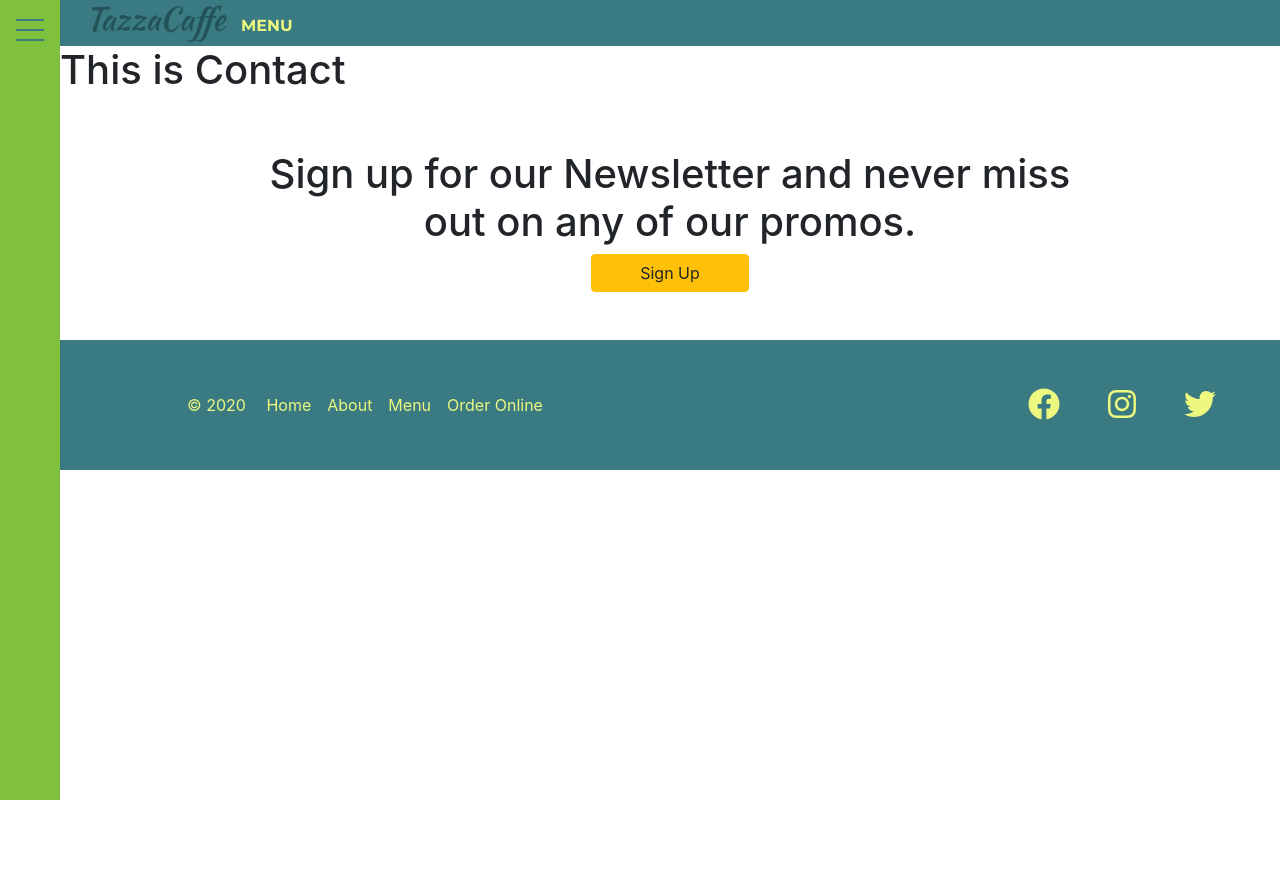
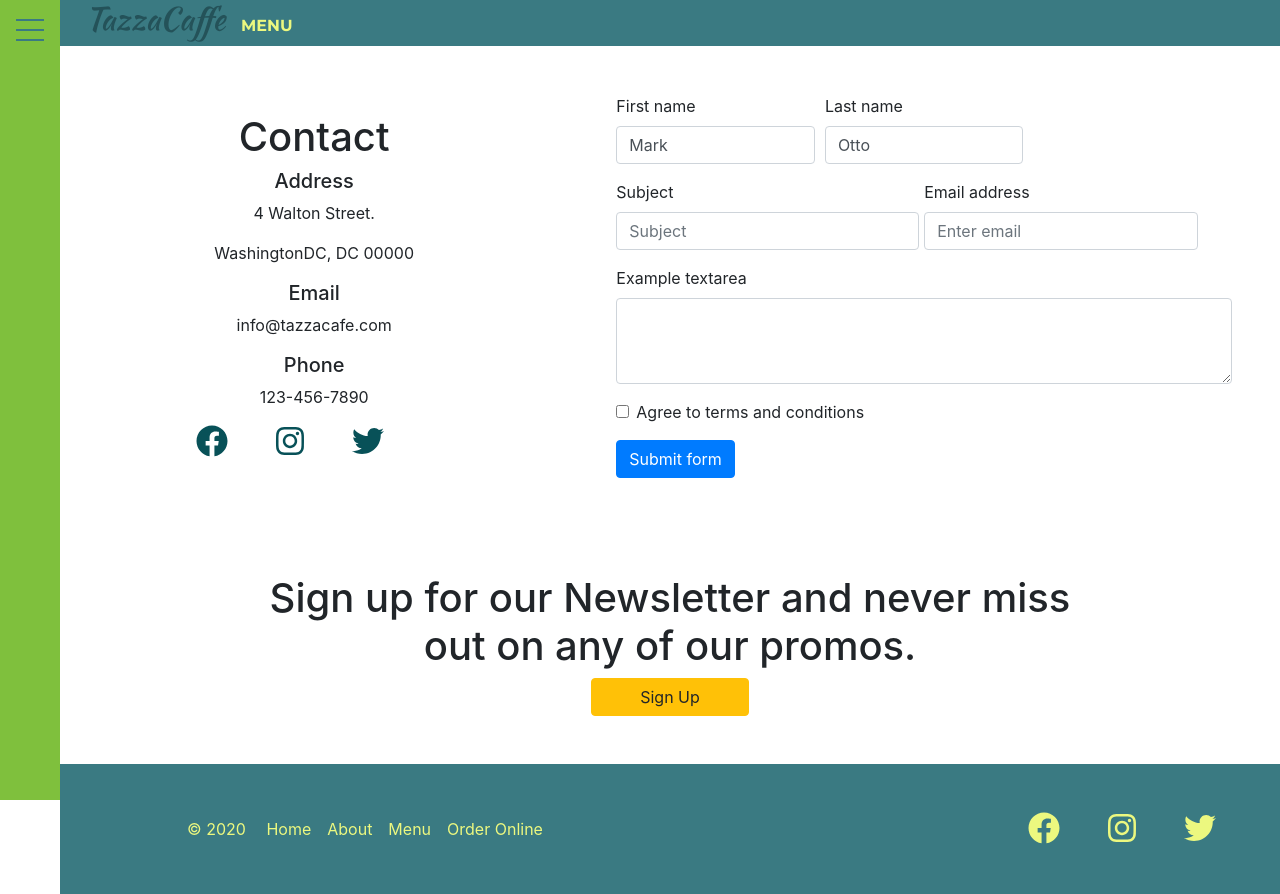
Before and after one commit to BrightonDube/TazzaCaffe, a Gatsby site: page /contact in a window 1280 px wide. Before the commit the page ends 800 px from the top, so only its background shows below. Built offline with nearby package versions, Linux system fonts and the light colour scheme; Gatsby itself is replaced by a stand-in of ours.

Commit message:
add dummy pages

```diff
--- a/src/pages/contact.js
+++ b/src/pages/contact.js
@@ -1,10 +1,86 @@
-import React from "react"
+import React, { useState } from "react"
 import Layout from "../components/Layout"
+import Social from "../components/Social"
+import { Row, Col, Form, Button } from "react-bootstrap"
 
 export default function Contact() {
+  const [validated, setValidated] = useState(false)
+  const handleSubmit = event => {
+    const form = event.currentTarget
+    if (form.checkValidity() === false) {
+      event.preventDefault()
+      event.stopPropagation()
+    }
+
+    setValidated(true)
+  }
   return (
     <Layout>
-      <h1>This is Contact</h1>
+      <Row className="no-gutters">
+        <Col className="col-12 col-sm-5 text-center align-self-center">
+          <h1>Contact</h1>
+          <h5>Address</h5>
+          <p>4 Walton Street.</p>
+          <p>WashingtonDC, DC 00000</p>
+          <h5>Email</h5>
+          <p>info@tazzacafe.com</p>
+          <h5>Phone</h5>
+          <p>123-456-7890</p>
+          <Social />
+        </Col>
+        <Col className="col-12 col-sm-7 align-self-center p-5">
+          <Form noValidate validated={validated} onSubmit={handleSubmit}>
+            <Form.Row>
+              <Form.Group as={Col} md="4" controlId="validationCustom01">
+                <Form.Label>First name</Form.Label>
+                <Form.Control
+                  required
+                  type="text"
+                  placeholder="First name"
+                  defaultValue="Mark"
+                />
+                <Form.Control.Feedback>Looks good!</Form.Control.Feedback>
+              </Form.Group>
+              <Form.Group as={Col} md="4" controlId="validationCustom02">
+                <Form.Label>Last name</Form.Label>
+                <Form.Control
+                  required
+                  type="text"
+                  placeholder="Last name"
+                  defaultValue="Otto"
+                />
+                <Form.Control.Feedback>Looks good!</Form.Control.Feedback>
+              </Form.Group>
+            </Form.Row>
+            <Form.Row>
+              <Form.Group as={Col} md="6" controlId="validationCustom03">
+                <Form.Label>Subject</Form.Label>
+                <Form.Control type="text" placeholder="Subject" required />
+                <Form.Control.Feedback>Looks Good!</Form.Control.Feedback>
+              </Form.Group>
+              <Form.Group controlId="formGroupEmail">
+                <Form.Label>Email address</Form.Label>
+                <Form.Control type="email" placeholder="Enter email" required />
+                <Form.Control.Feedback type="invalid">
+                  Please enter a valid email address!
+                </Form.Control.Feedback>
+              </Form.Group>
+            </Form.Row>
+            <Form.Group controlId="exampleForm.ControlTextarea1">
+              <Form.Label>Example textarea</Form.Label>
+              <Form.Control as="textarea" rows="3" />
+            </Form.Group>
+            <Form.Group>
+              <Form.Check
+                required
+                label="Agree to terms and conditions"
+                feedback="You must agree before submitting."
+              />
+            </Form.Group>
+            <Button type="submit">Submit form</Button>
+          </Form>
+        </Col>
+      </Row>
     </Layout>
   )
 }
--- a/src/pages/index.js
+++ b/src/pages/index.js
@@ -1,5 +1,6 @@
+//jshint esversion: 9
 import React from "react"
-import Layout from "../components/Layout" // highlight-line
+import Layout from "../components/Layout"
 import { Container, Row, Col, Carousel } from "react-bootstrap"
 import image1 from "../images/fried-eggs-846367_640.jpg"
 import image2 from "../images/bread-2178874_640.jpg"
@@ -9,6 +10,7 @@ import image5 from "../images/michael-browning-MtqG1lWcUw0-unsplash.jpg"
 import video from "../images/Insomnia - Restaurant Promo Video.mp4"
 import video2 from "../images/Making Coffee Montage Video - Sony A7s Metabones Test Footage Canon 50mm 1.4 + Macro Lens.mp4"
 import video3 from "../images/MVI_5662__1_.mp4"
+
 export default function Home() {
   return (
     <Layout>
```
Also changed, not shown: src/pages/about.js (+19 -1 lines), src/pages/menu.js (+17 -2 lines).
